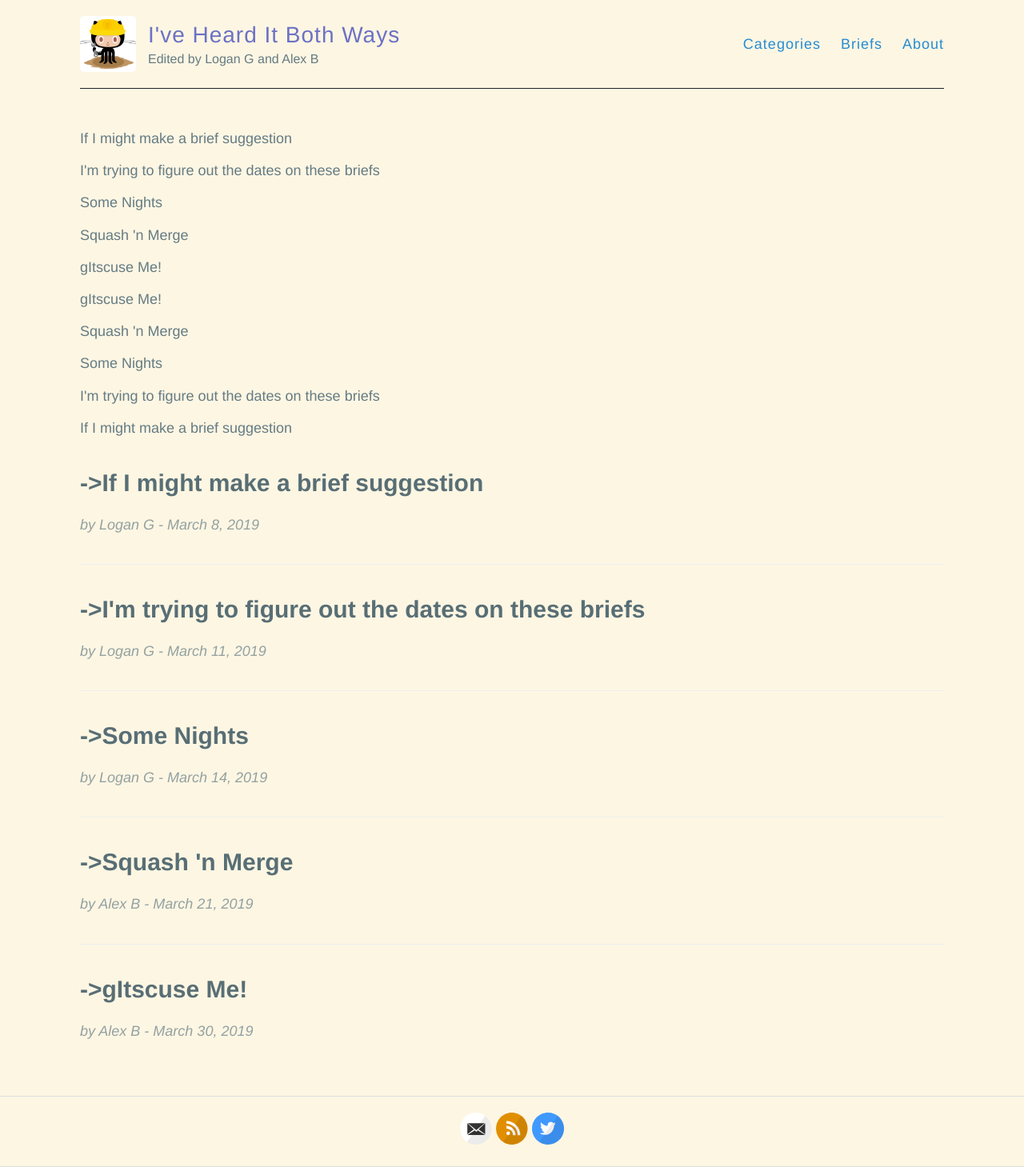
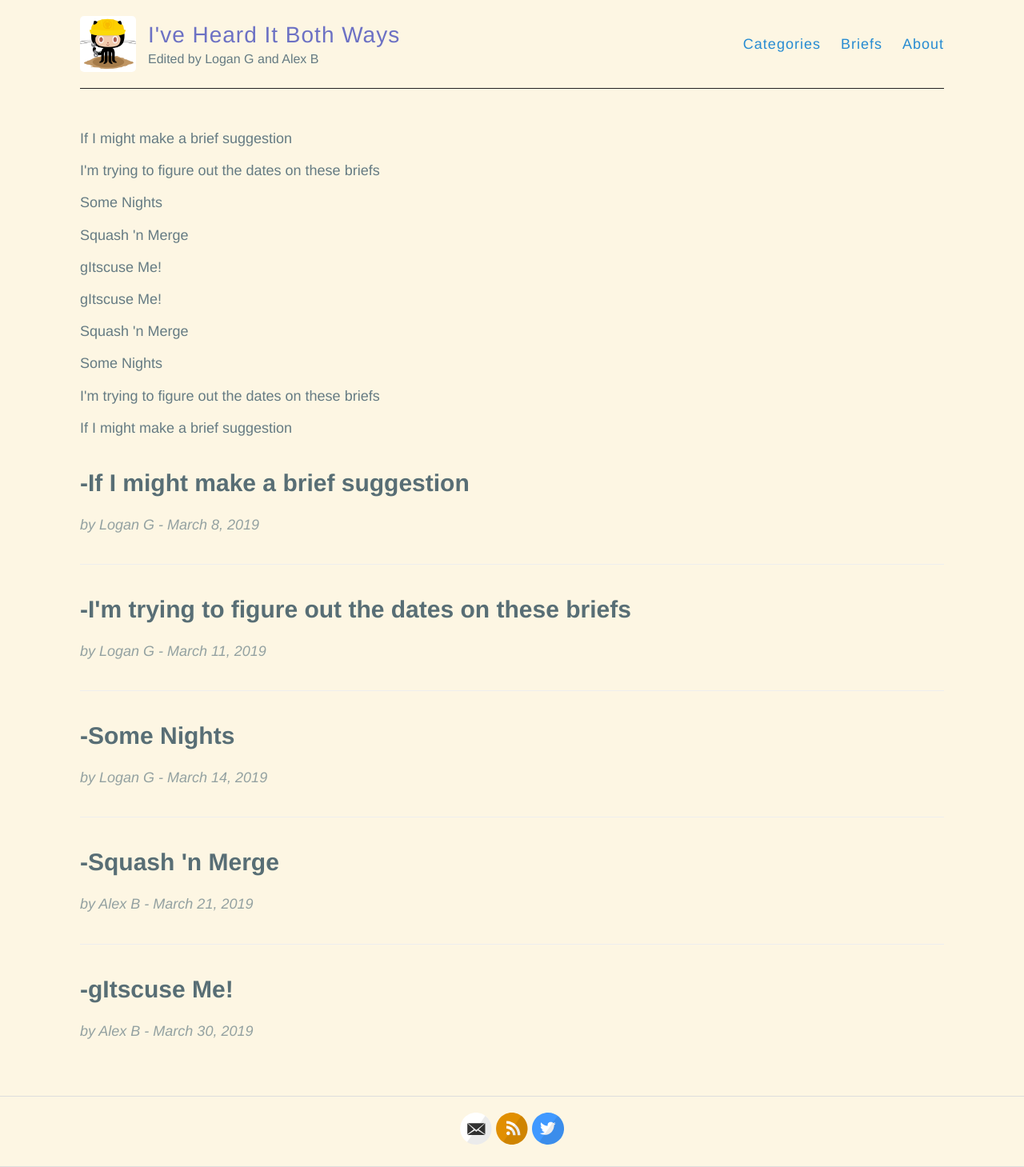
Before and after one commit to hencefarthing/hencefarthing.github.io, a Jekyll site: the page built from briefs.md, in a window 1280 px wide. Shown: the whole page at 80% size. Built offline with Jekyll 4.4.1, drawn with Linux system fonts in a browser that asks for light colours.

```diff
--- a/_layouts/list-briefs.html
+++ b/_layouts/list-briefs.html
@@ -23,7 +23,7 @@ layout: default
     {% for brief in site.briefs | reverse %}
         <article class="post">
 
-            <h1><a href="{{ site.baseurl }}{{ brief.url }}">->{{ brief.title }}</a></h1>
+            <h1><a href="{{ site.baseurl }}{{ brief.url }}">-{{ brief.title }}</a></h1>
 
             {% if brief.categories.size > 0 %}
             <div class="categories">
```
